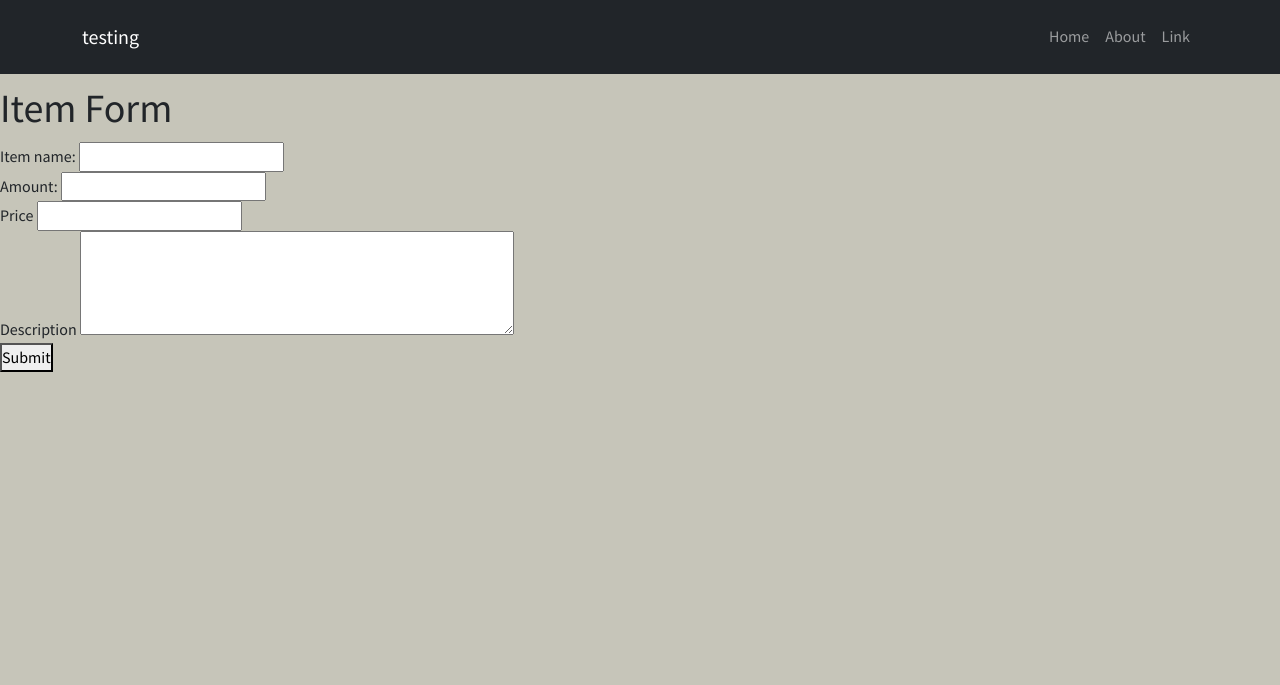
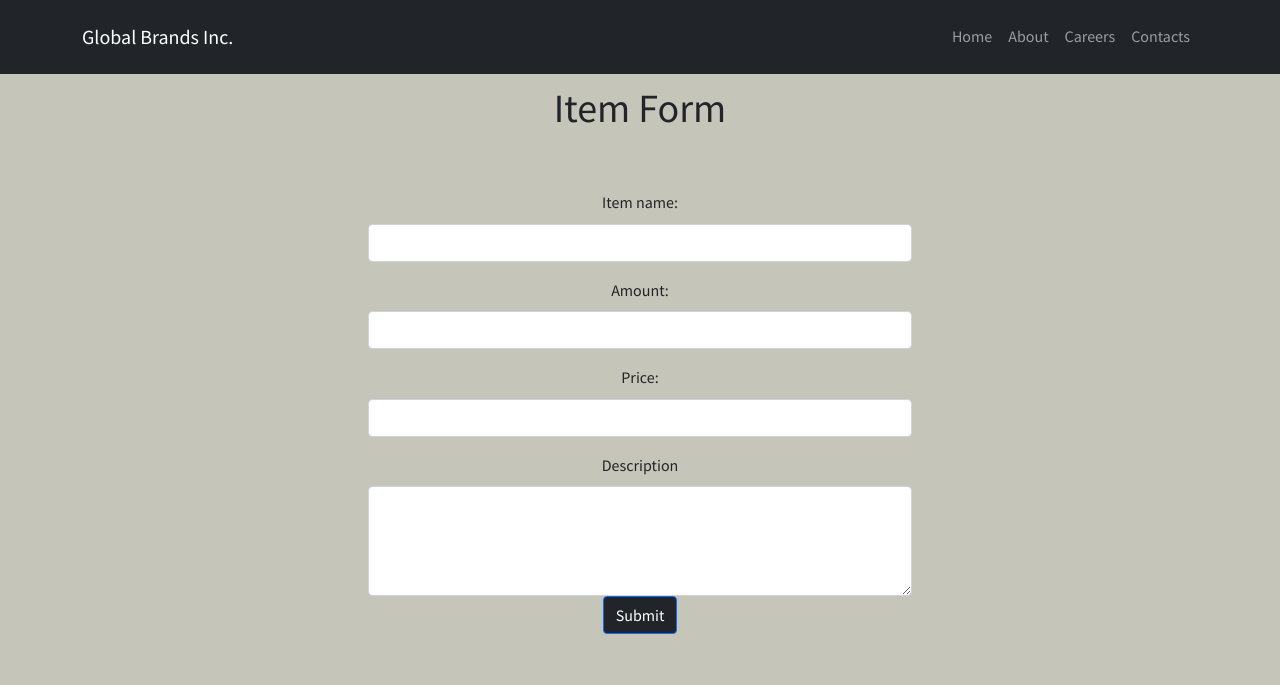
Before and after one commit to BritSkillStorm/warehouse_project, a website: page public/views/addItem.html in a window 1280 px wide. Drawn offline with nearby package versions, Linux system fonts and the light colour scheme.

Commit message:
finished.

```diff
--- a/public/views/addItem.html
+++ b/public/views/addItem.html
@@ -28,7 +28,7 @@
   <body>
     <nav class="navbar navbar-expand-lg bg-dark navbar-dark p-3">
       <div class="container">
-        <a href="" class="navbar-brand">testing</a>
+        <a href="/" class="navbar-brand">Global Brands Inc.</a>
         <button
           class="navbar-toggler"
           type="button"
@@ -46,24 +46,42 @@
               <a href="#" class="nav-link">About</a>
             </li>
             <li class="nav-item">
-              <a href="#" class="nav-link">Link</a>
+              <a href="#" class="nav-link">Careers</a>
+            </li>
+            <li class="nav-item">
+              <a href="#" class="nav-link">Contacts</a>
             </li>
           </ul>
         </div>
       </div>
     </nav>
+    <div class="itemForm text-center">
       <h1>Item Form</h1>
+    </div>
+    <div class="d-flex justify-content-center">
+      <form class="add-item-form text-center p-5 w-50" id="add-item-form">
+        <div class="mb-3">
+          <label class="form-label" for="itemName">Item name: </label>
+          <input
+            class="form-control"
+            id="itemName"
+            type="text"
+            name="itemName"
+          />
+        </div>
+        <div class="mb-3">
+          <label class="form-label" for="itemName">Amount: </label>
 
-    <form class="add-item-form" id="add-item-form">
+          <input class="form-control" id="amount" type="number" name="amount" />
+        </div>
+        <div class="mb-3">
+          <label class="form-label" for="itemName">Price: </label>
+          <input class="form-control" id="price" type="number" name="price" />
+        </div>
         <div>
-        <label for="itemName">Item name: </label>
-        <input id="itemName" type="text" name="itemName" />
-      </div>
-      <div>Amount: <input id="amount" type="number" name="amount" /></div>
-      <div>Price <input id="price" type="number" name="price" /></div>
-      <div>
-        Description
+          <label class="form-label" for="itemName"> Description </label>
           <textarea
+            class="form-control"
             id="description"
             rows="4"
             cols="50"
@@ -71,8 +89,16 @@
             form="add-item-form"
           ></textarea>
         </div>
-      <button id="add-item-button" value="Submit">Submit</button>
+
+        <button
+          class="btn btn-primary bg-dark"
+          id="add-item-button"
+          value="Submit"
+        >
+          Submit
+        </button>
       </form>
+    </div>
 
     <script src="../javascript-files/form.js"></script>
   </body>
```
Also changed, not shown: public/styles/warehousePortal.css (+16 -196 lines), public/views/index.html (+6 -16 lines), public/views/warehousePortal.html (+18 -8 lines). Lines whose indentation alone changed are shown as unchanged.
